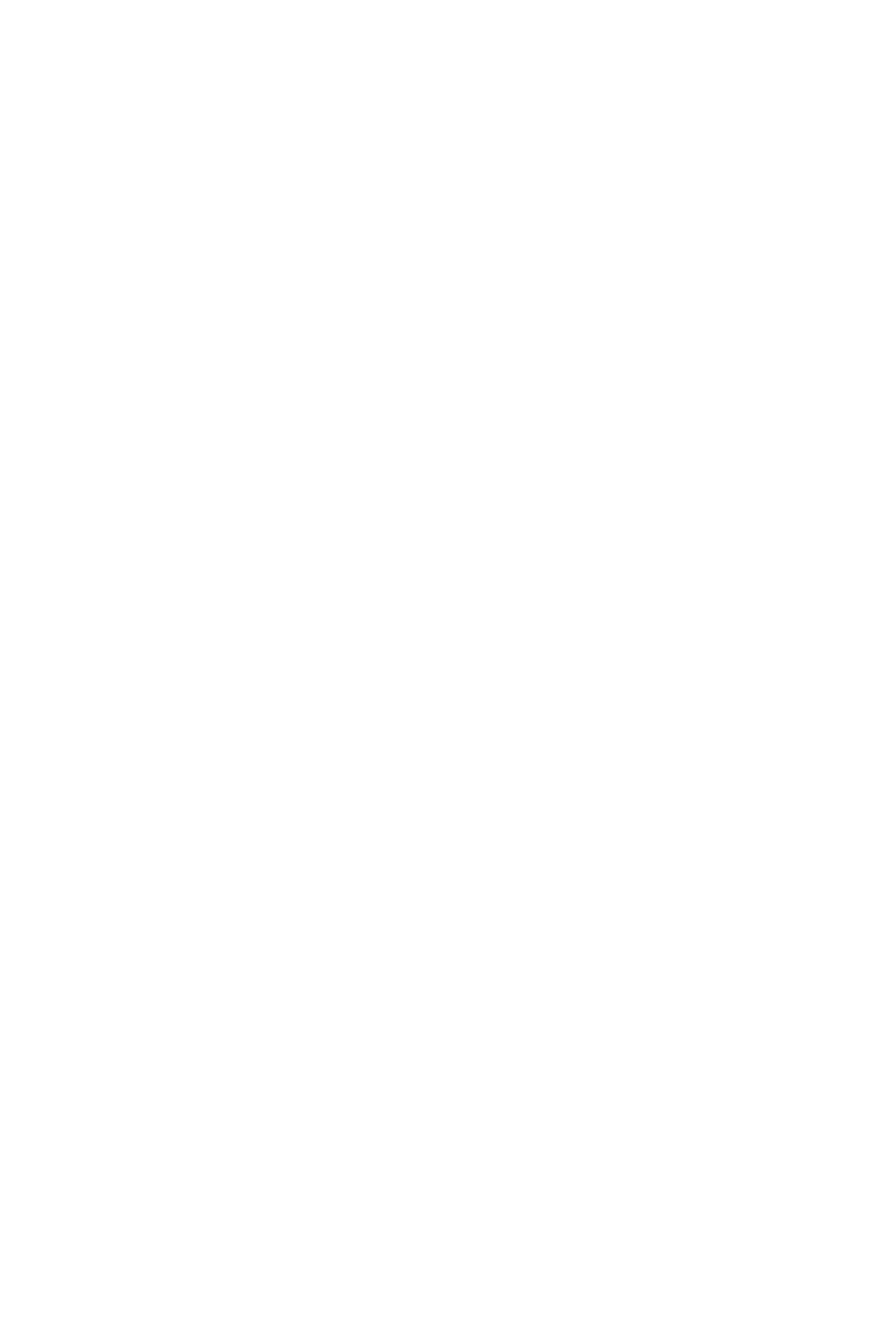
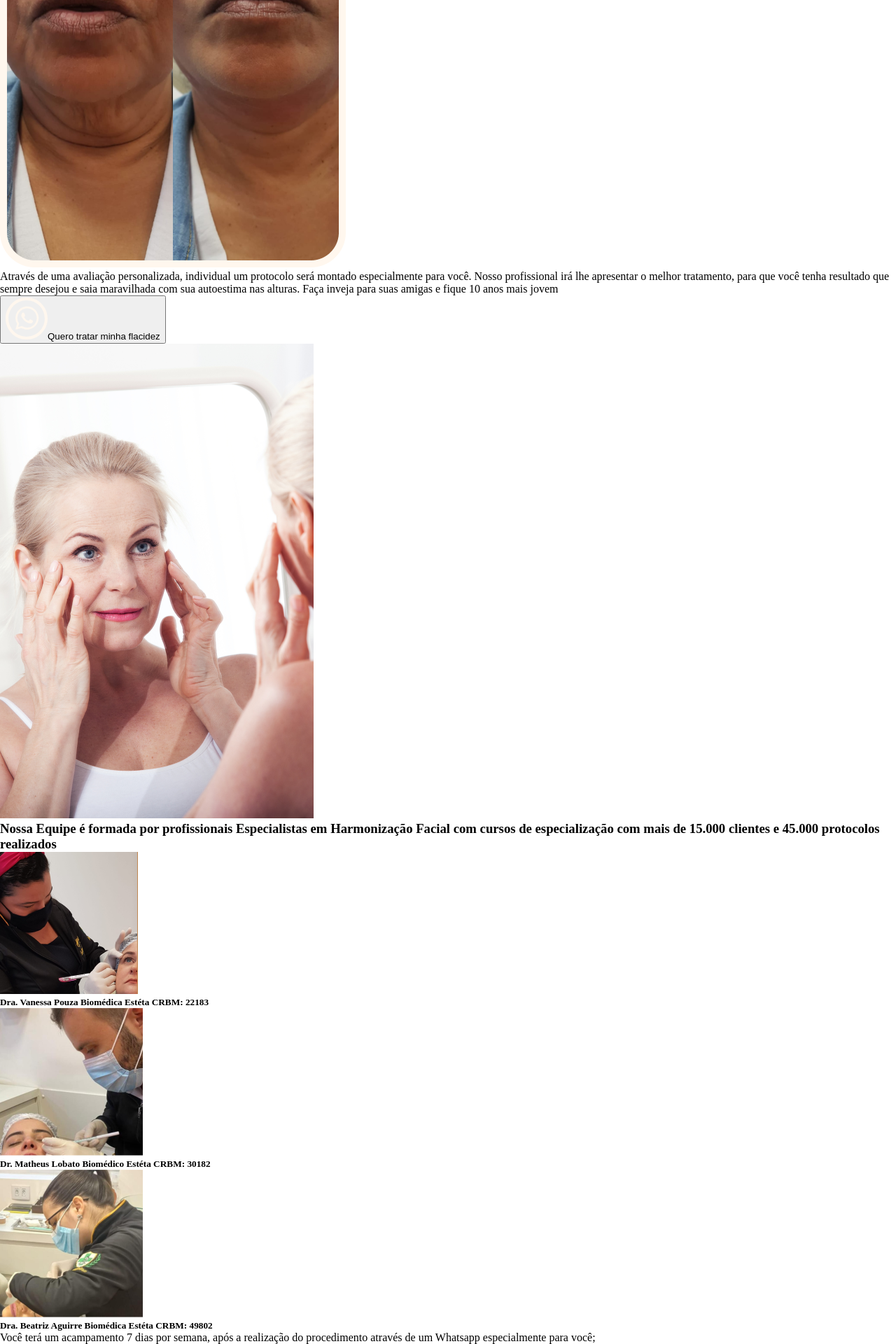
Before and after one commit to guisdarocha/clinicasalomao, a React (Vite) app in the folder clinica-salomao/: page / in a window 1280 px wide. Shown: the part 7014-8934 px from the top of the page at 70% size. Before the commit the page ends 4181 px from the top, so only its background shows below. Built offline with nearby package versions, Linux system fonts and the light colour scheme; a web font is replaced by a local one.

Commit message:
adicionado estrutura html - equipe médica

```diff
--- a/clinica-salomao/src/App.tsx
+++ b/clinica-salomao/src/App.tsx
@@ -5,6 +5,9 @@ import Oito from './components/Oito/Oito'
 import Tres from './components/Tres/Tres'
 import Tranquila from './components/Tranquila/Tranquila'
 import Metodo from './components/Metodo/Metodo'
+import Processos from './components/Processos/Processos'
+import Avaliacao from './components/Avaliacao/Avaliacao'
+import Equipe from './components/Equipe/Equipe'
 
 function App() {
 
@@ -16,6 +19,9 @@ function App() {
     <Tres />
     <Tranquila />
     <Metodo />
+    <Processos />
+    <Avaliacao />
+    <Equipe />
    </>
   )
 }
--- /dev/null
+++ b/clinica-salomao/src/components/Avaliacao/Avaliacao.tsx
@@ -0,0 +1,26 @@
+import senhora from '../../assets/senhora.png'
+import whats from '../../assets/whats.svg'
+
+const Avaliacao = () => {
+    return (
+    <>
+    <div>
+        <div className="texto">
+            <p>Através de uma avaliação personalizada, individual um protocolo será
+            montado especialmente para você. Nosso profissional irá lhe apresentar o
+            melhor tratamento, para que você tenha resultado que sempre desejou e saia
+            maravilhada com sua autoestima nas alturas. Faça inveja para suas amigas e
+            fique 10 anos mais jovem
+            </p>
+            <button className='whatsapp'>
+                <img src={whats} alt=""/>
+                <span>Quero tratar minha flacidez</span>
+            </button>
+        </div>
+        <img src={senhora} alt="" />
+    </div>
+    </>
+    )
+}
+
+export default Avaliacao
--- /dev/null
+++ b/clinica-salomao/src/components/Equipe/Equipe.tsx
@@ -0,0 +1,32 @@
+import vanessa from '../../assets/vanessa.png'
+import matheus from '../../assets/matheus.png'
+import beatriz from '../../assets/beatriz.png'
+
+const Equipe = () => {
+    return (
+    <>
+    <div className="container">
+        <h3>Nossa Equipe é formada por profissionais Especialistas em Harmonização Facial com cursos
+        de especialização com mais de 15.000 clientes e 45.000 protocolos realizados</h3>
+        <div>
+            <img src={vanessa} alt="" />
+            <h5>Dra. Vanessa Pouza Biomédica Estéta CRBM: 22183</h5>
+        </div>
+        <div>
+            <img src={matheus} alt="" />
+            <h5>Dr. Matheus Lobato Biomédico Estéta CRBM: 30182</h5>
+        </div>
+        <div>
+            <img src={beatriz} alt="" />
+            <h5>Dra. Beatriz Aguirre Biomédica Estéta CRBM: 49802</h5>
+        </div>
+        <div className="acampamento">
+            <p>Você terá um acampamento 7 dias por semana, após a realização do
+            procedimento através de um Whatsapp especialmente para você;</p>
+        </div>
+    </div>
+    </>
+    )
+}
+
+export default Equipe
--- /dev/null
+++ b/clinica-salomao/src/components/Processos/Processos.tsx
@@ -0,0 +1,46 @@
+import tresUm from '../../assets/tresEmUm.png'
+import papada from '../../assets/papada.png'
+import papadaDois from '../../assets/papada2.png'
+import bigodeChines from '../../assets/bigodeChines.png'
+import labial from '../../assets/labial.png'
+import codigoBarras from '../../assets/codigoBarras.png'
+
+const Processos = () => {
+    return (
+    <>
+    <div className="container">
+        <h3>Você está com dúvida?</h3>
+        <h4>Então veja os resultados abaixo de nossas clientes, tenho certeza que
+        você vai Amar cada resultado e dar seu primeiro passo para seu rejuvenescimento!</h4>
+        <div>
+            <img src={tresUm} alt="" />
+            <p>Bigode Chines</p>
+            <p>Marionete</p>
+            <p>Papada</p>
+        </div>
+        <div>
+            <p>Papada</p>
+            <img src={papada} alt="" />
+        </div>
+        <div>
+            <img src={bigodeChines} alt="" />
+            <p>Bigode Chines</p>
+        </div>
+        <div>
+            <p>Labial</p>
+            <img src={labial} alt="" />
+        </div>
+        <div>
+            <img src={codigoBarras} alt="" />
+            <p>Código de barras</p>
+        </div>
+        <div>
+            <p>Papada</p>
+            <img src={papadaDois} alt="" />
+        </div>
+    </div>
+    </>
+    )
+}
+
+export default Processos
```
